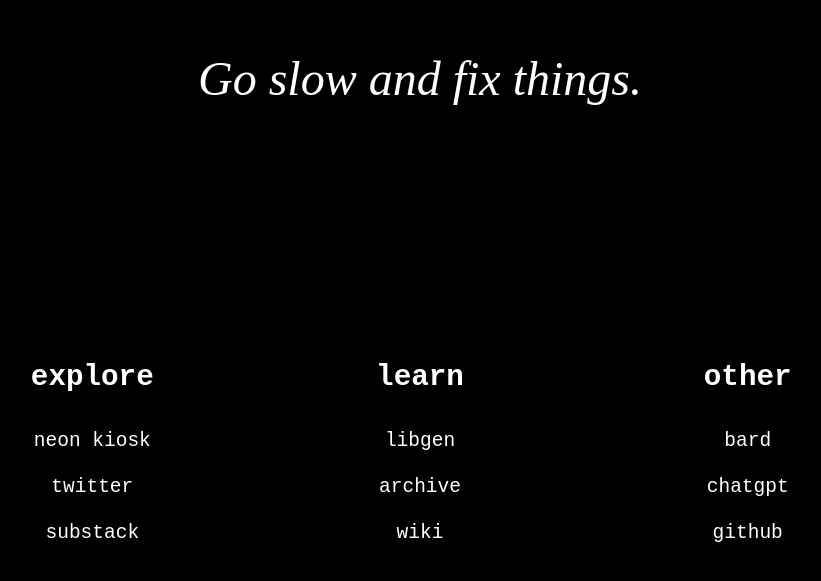
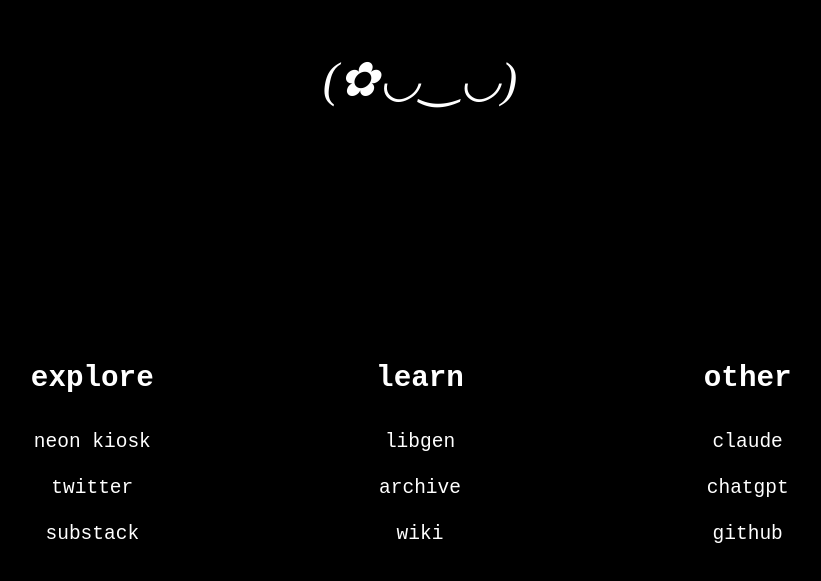
Before and after one commit to rudyon/startpage, a plain HTML site: page index.html in a window 1280 px wide. Shown: the part 187-768 px from the top of the page, without its empty margins (220-1041 px from the left). Drawn offline with Linux system fonts and the light colour scheme.

Commit message:
Update index.html

```diff
--- a/index.html
+++ b/index.html
@@ -11,7 +11,7 @@
 
 <body>
 	<br><br><br><br><br><br><br><br><br>
-	<h1>Go slow and fix things.</h1>
+	<h1>(✿◡‿◡)</h1>
 	<br><br><br><br><br><br><br><br><br>
 	<div class="bookmark-conatiner">
 		<div class="bookmarks">
@@ -28,7 +28,7 @@
 		</div>
 		<div class="bookmarks">
 			<h2>other</h2>
-			<li><a href="https://bard.google.com">bard</a></li>
+			<li><a href="https://claude.ai">claude</a></li>
 			<li><a href="https://chat.openai.com">chatgpt</a></li>
 			<li><a href="https://github.com/rudyon">github</a></li>
 		</div>
```
